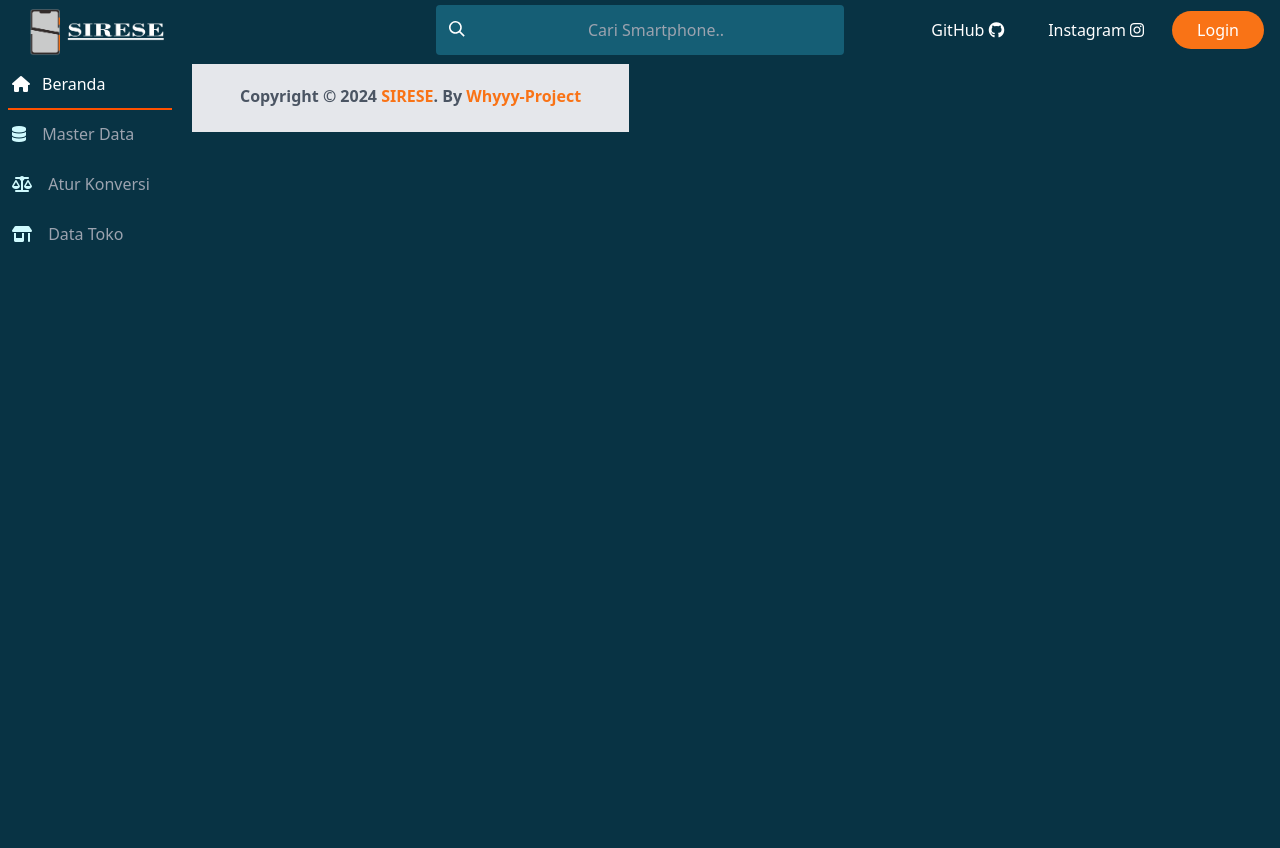
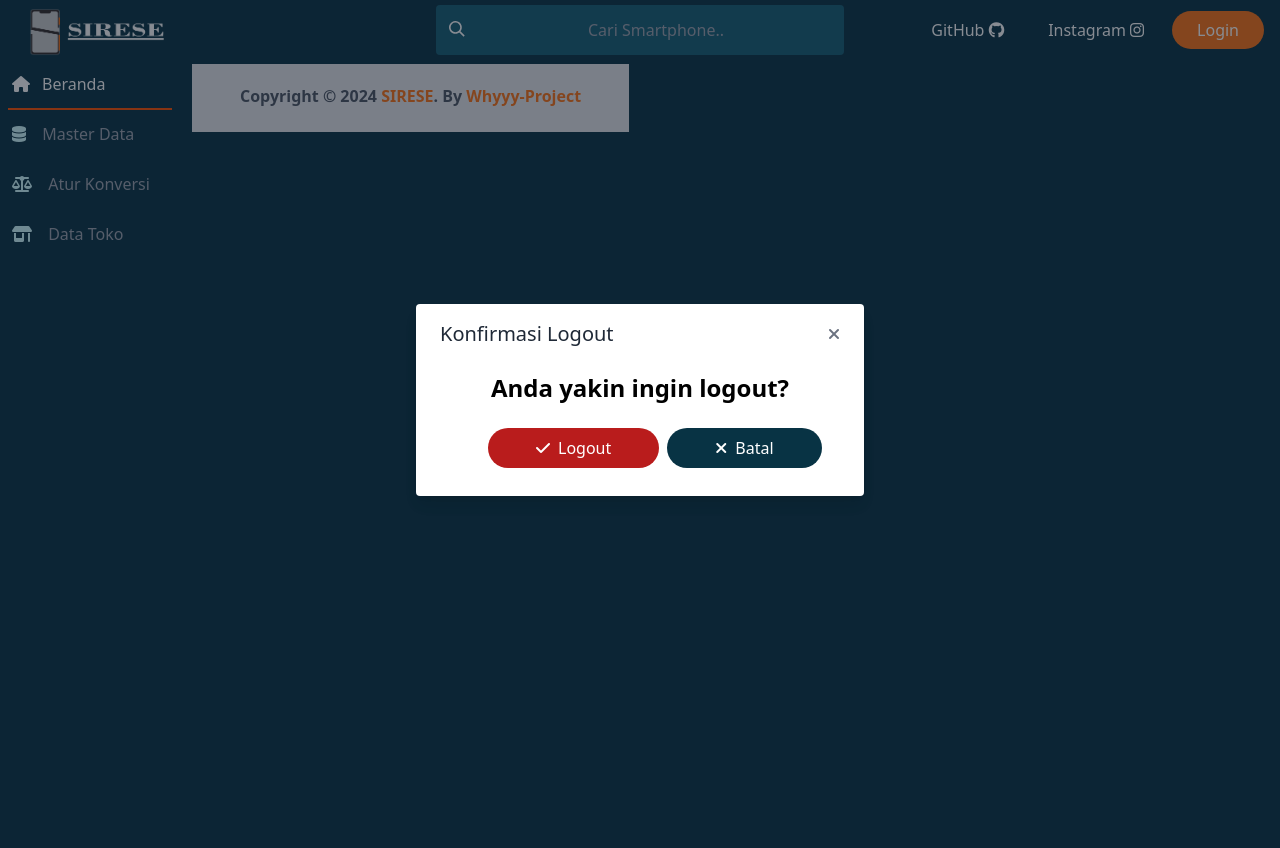
Before and after one commit to whyyy-project/SIRESE, a CodeIgniter 4 app: template app/Views/admin/template.php in a window 1280 px wide. After the commit the page ends 496 px from the top, so only its background shows below. Run offline with PHP 8.4 and a stand-in for CodeIgniter, Linux system fonts and the light colour scheme; the template is opened without the code that fills it, so the values that code supplies are empty; some libraries are stand-ins or nearby versions.

Commit message:
fixing modal logout

```diff
--- a/app/Views/partials/footer.php
+++ b/app/Views/partials/footer.php
@@ -17,7 +17,7 @@
 
 <?php if(session()->get('LoggedIn')){ ?>
 <!-- Modal Konfirmasi Logout -->
-<div id="logoutModal" class="fixed inset-0 flex items-center justify-center z-50 hidden">
+<div id="logoutModal" class="fixed inset-0 flex items-center justify-center z-50">
     <div class="modal-overlay absolute w-full h-full bg-gray-900 opacity-50"></div>
 
     <div class="modal-container bg-white w-11/12 md:max-w-md mx-auto rounded shadow-lg z-50 overflow-y-auto">
@@ -38,10 +38,12 @@
             </div>
 
             <!--Footer-->
-            <div class="flex justify-between py-3">
-                <a href="logout" class="text-white bg-red-700 px-3 text-sm md:text-base py-2 md:px-12 md:py-2 rounded-full hover:bg-red-600 flex justify-center items-center ml-10">Logout</a>
-                <button onclick="closeModal()" class="ml-2 text-white bg-cyan-950 px-3 text-sm md:text-base py-2 md:px-12 md:py-2 rounded-full hover:bg-cyan-900 flex justify-center items-center mr-10">Batal</button>
-            </div>
+
+            <div class="flex justify-between py-3 mx-12">
+                  <a href="<?= base_url() ?>logout" class="text-white bg-red-700 px-5 text-sm md:text-base py-2 md:px-12 md:py-2 rounded-full hover:bg-red-600 flex justify-center items-center cursor-pointer"><i class="fas fa-check mr-2"></i> Logout</a>
+                  <button onclick="closeModal()" class="ml-2 text-white bg-cyan-950 px-7 text-sm md:text-base py-2 md:px-12 md:py-2 rounded-full hover:bg-cyan-900 flex justify-center items-center"><i class="fas fa-xmark mr-2"></i> Batal</button>
+                </div>
+
         </div>
     </div>
 </div>
```
